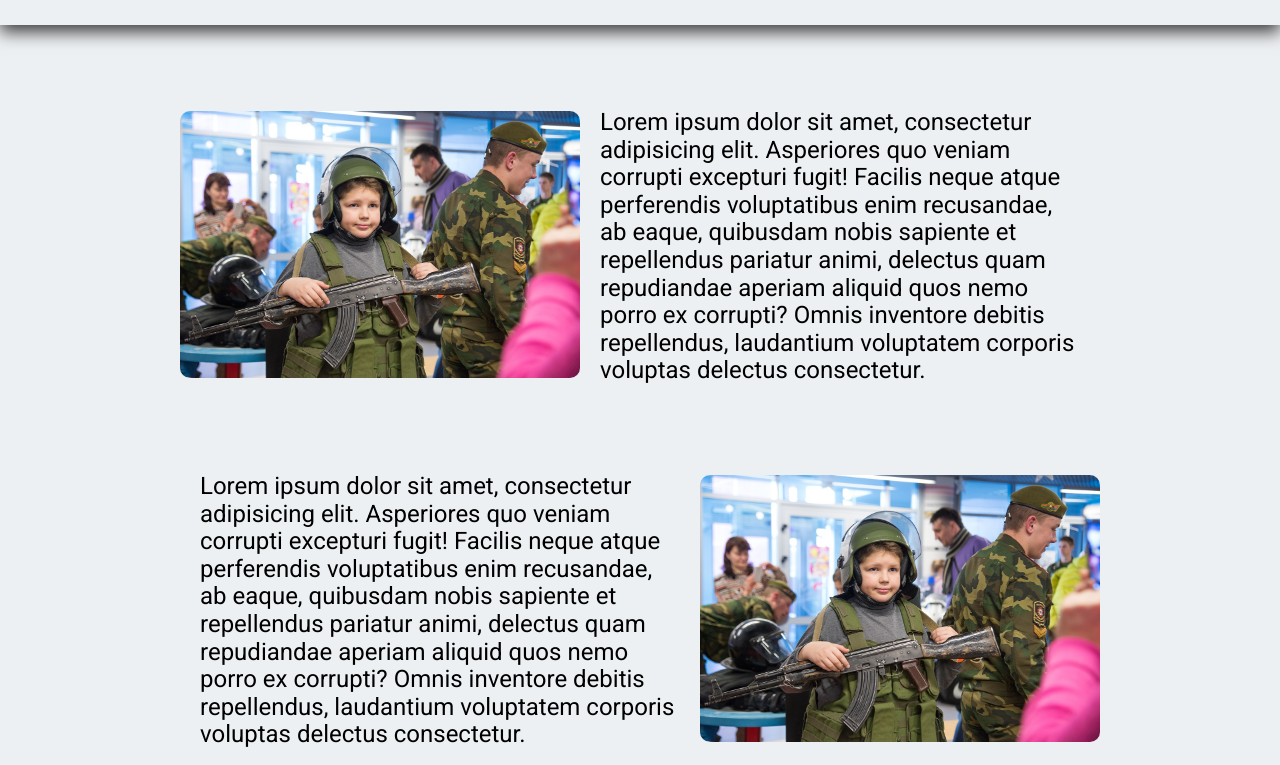
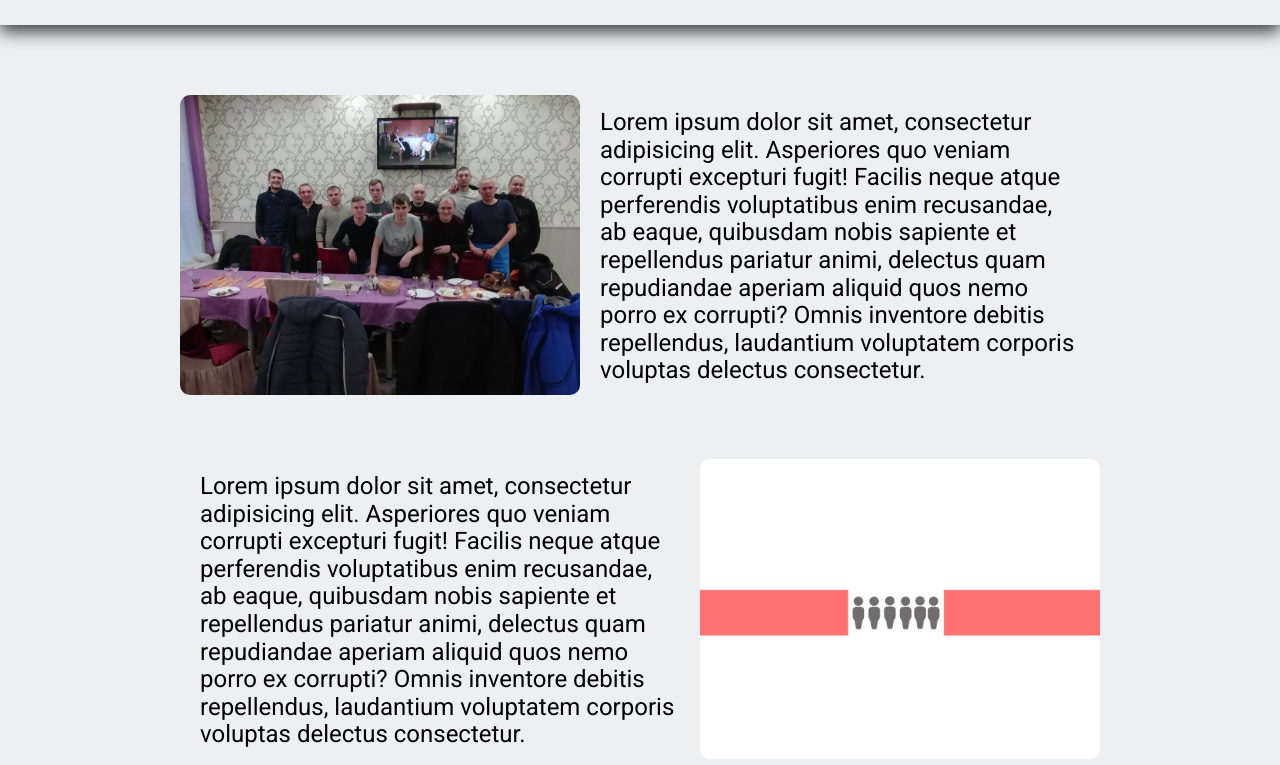
Before and after one commit to ArthurSufiyarov/ArthurSufiyarov.github.io, a plain HTML site: page pages/event-date/04-12-2018.html in a window 1280 px wide. Shown: the part 475-1240 px from the top of the page. Drawn offline with Linux system fonts and the light colour scheme.

Commit message:
Update 04-12-2018.html

```diff
--- a/pages/event-date/04-12-2018.html
+++ b/pages/event-date/04-12-2018.html
@@ -105,12 +105,12 @@
 		<div class="wrapper-event-about">
 			<div class="event-about">
 				<div class="event-about-block">
-					<div class="event-about-block-img"><img src="../../img/_msPpUr7MFk.jpg"></div>
+					<div class="event-about-block-img"><img src="../../img/11.jpg"></div>
 					<div class="event-about-block-text"><p>Lorem ipsum dolor sit amet, consectetur adipisicing elit. Asperiores quo veniam corrupti excepturi fugit! Facilis neque atque perferendis voluptatibus enim recusandae, ab eaque, quibusdam nobis sapiente et repellendus pariatur animi, delectus quam repudiandae aperiam aliquid quos nemo porro ex corrupti? Omnis inventore debitis repellendus, laudantium voluptatem corporis voluptas delectus consectetur.</p></div>
 				</div>
 				<div class="event-about-block">
 					<div class="event-about-block-text"><p>Lorem ipsum dolor sit amet, consectetur adipisicing elit. Asperiores quo veniam corrupti excepturi fugit! Facilis neque atque perferendis voluptatibus enim recusandae, ab eaque, quibusdam nobis sapiente et repellendus pariatur animi, delectus quam repudiandae aperiam aliquid quos nemo porro ex corrupti? Omnis inventore debitis repellendus, laudantium voluptatem corporis voluptas delectus consectetur.</p></div>
-					<div class="event-about-block-img"><img src="../../img/_msPpUr7MFk.jpg"></div>
+					<div class="event-about-block-img"><img src="../../img/4к.png"></div>
 				</div>
 				<div class="event-about-gallery">
 					<div class="event-about-gallery-foto">
```
